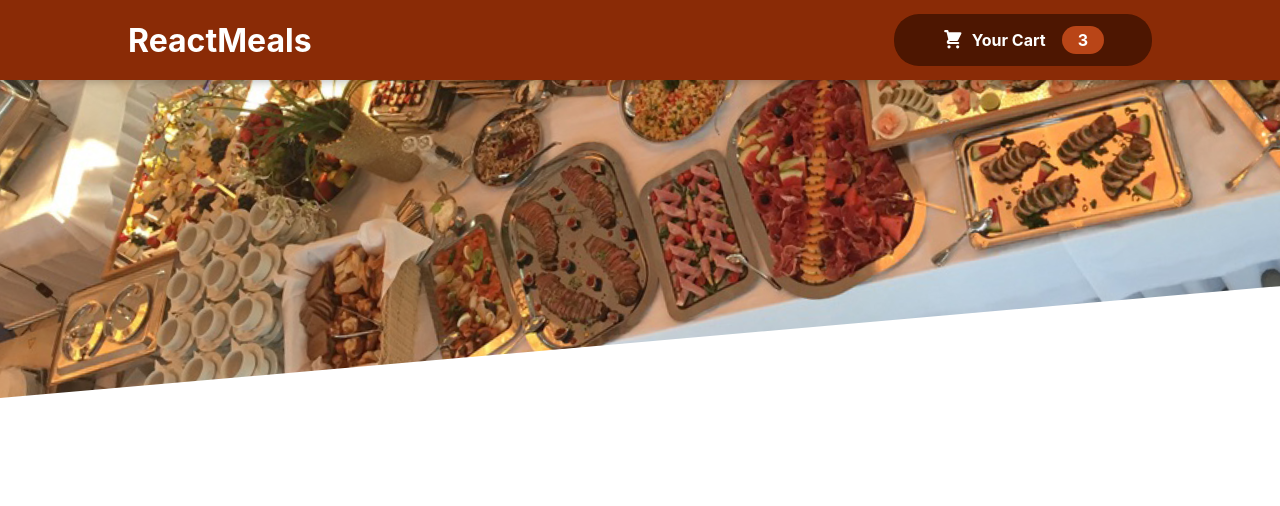
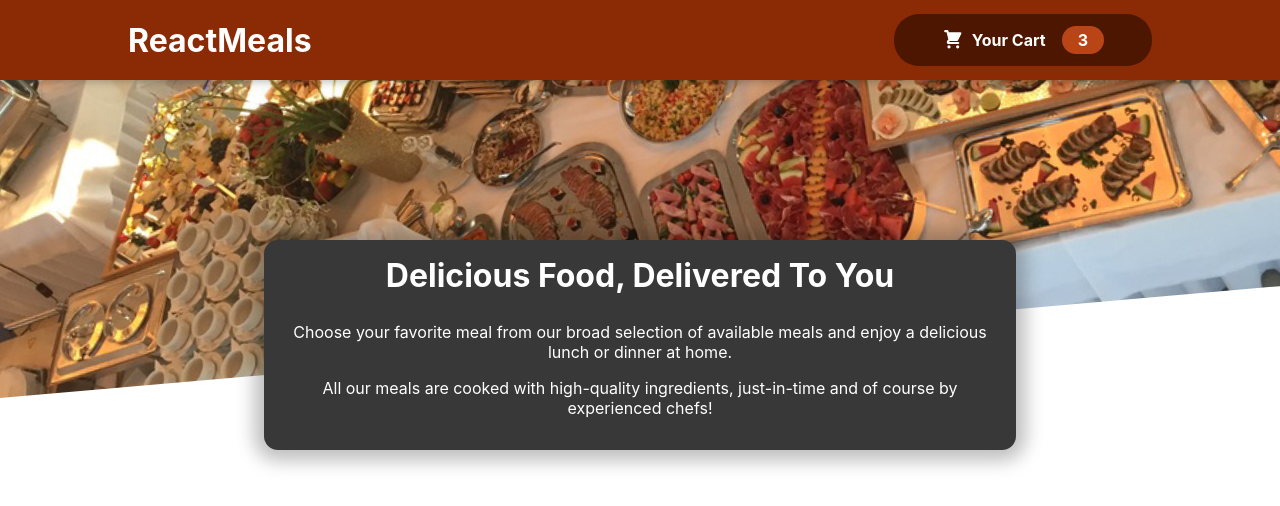
Before and after one commit to Shubham-S-Nimje/Restorent-Website, a React (Create React App) app: page / in a window 1280 px wide. Shown: the top 506 px of the page. Built offline with nearby package versions, Linux system fonts and the light colour scheme.

Commit message:
mealsummery added

```diff
--- a/src/App.js
+++ b/src/App.js
@@ -1,10 +1,12 @@
 import Contextdata from './components/Context/Contextdata';
 import Header from './components/Layout/Header'
+import Mealsummery from './components/Meals/Mealsummery';
 
 function App() {
   return (
     <Contextdata.Provider value=''>
       <Header/>
+      <Mealsummery/>
     </Contextdata.Provider>
   );
 }
--- /dev/null
+++ b/src/components/Meals/Mealsummery.css
@@ -0,0 +1,18 @@
+.summary {
+    text-align: center;
+    max-width: 45rem;
+    width: 90%;
+    margin: auto;
+    margin-top: -10rem;
+    position: relative;
+    background-color: #383838;
+    color: white;
+    border-radius: 14px;
+    padding: 1rem;
+    box-shadow: 0 1px 18px 10px rgba(0, 0, 0, 0.25);
+  }
+
+  .summary h2 {
+    font-size: 2rem;
+    margin-top: 0;
+  }
--- /dev/null
+++ b/src/components/Meals/Mealsummery.js
@@ -0,0 +1,20 @@
+import React from 'react'
+import './Mealsummery.css'
+
+const Mealsummery = () => {
+  return (
+    <section className='summary'>
+      <h2>Delicious Food, Delivered To You</h2>
+      <p>
+        Choose your favorite meal from our broad selection of available meals
+        and enjoy a delicious lunch or dinner at home.
+      </p>
+      <p>
+        All our meals are cooked with high-quality ingredients, just-in-time and
+        of course by experienced chefs!
+      </p>
+    </section>
+  );
+}
+
+export default Mealsummery
```
